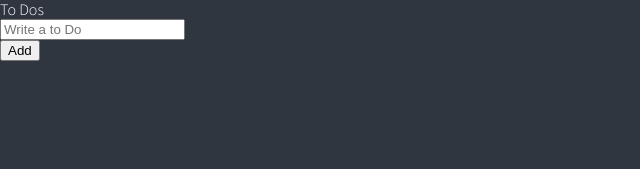
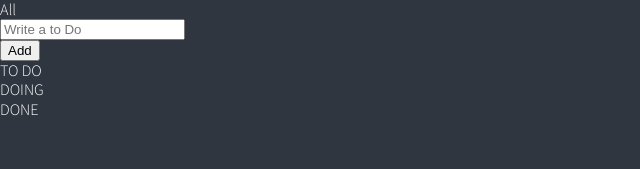
Before and after one commit to ChaeSangJung/to_do_react_master, a React (Create React App) app: page / in a window 1280 px wide. Shown: the top 169 px of the page, without its empty margins (0-640 px from the left). Built offline with nearby package versions, Linux system fonts and the light colour scheme.

Commit message:
4.16 Selectors part One

```diff
--- a/src/atom.tsx
+++ b/src/atom.tsx
@@ -1,4 +1,5 @@
-import { atom } from "recoil";
+import { atom, selector } from "recoil";
+import ToDo from "./components/ToDo";
 import { IToDo } from "./types";
 
 
@@ -6,3 +7,30 @@
     key:"toDo",
     default:[],
 });
+
+// export const toDoSelector = selector({
+//     key: "toDoSelector",
+//     get: ({get}) => {
+//         return "hello";
+//     }
+// });
+
+// export const toDoSelector = selector({
+//     key: "toDoSelector",
+//     get: ({get}) => {
+//         const toDos = get(toDoSate);
+//         return toDos.length;
+//     }
+// });
+
+export const toDoSelector = selector({
+    key: "toDoSelector",
+    get: ({get}) => {
+        const toDos = get(toDoSate);
+        return [
+            toDos.filter((toDo) => toDo.category === "TO_DO"),
+            toDos.filter((toDo) => toDo.category === "DOING"),
+            toDos.filter((toDo) => toDo.category === "DONE"),
+        ]
+    }
+});
--- a/src/components/ToDoList.tsx
+++ b/src/components/ToDoList.tsx
@@ -1,14 +1,16 @@
 import { useRecoilValue } from "recoil";
-import { toDoSate } from "../atom";
+import { toDoSate, toDoSelector } from "../atom";
 import CreateToDo from "./CreateToDo";
 import ToDo from "./ToDo";
 
 const TodoList = () => {
     const toDos = useRecoilValue(toDoSate);
-    console.log(toDos)
+    const [toDo, doing, done] = useRecoilValue(toDoSelector);
+
     return (
         <div>
-            <h1>To Dos</h1>
+            <div>
+                <h1>All</h1>
                 <CreateToDo />
                 <ul>
                     {toDos.map((todo) => (
@@ -16,6 +18,31 @@
                     ))}
                 </ul>
             </div>
+            <div>
+                <h1>TO DO</h1>
+                <ul>
+                    {toDo.map((todo) => (
+                        <ToDo key={todo.id} {...todo}/>
+                    ))}
+                </ul>
+            </div>
+            <div>
+                <h1>DOING</h1>
+                <ul>
+                    {doing.map((todo) => (
+                        <ToDo key={todo.id} {...todo}/>
+                    ))}
+                </ul>
+            </div>
+            <div>
+                <h1>DONE</h1>
+                <ul>
+                    {done.map((todo) => (
+                        <ToDo key={todo.id} {...todo}/>
+                    ))}
+                </ul>
+            </div>
+        </div>
     )
 }
 
```
Also changed, not shown: 1 other file (tests, documents, lock files or other folders). Lines whose indentation alone changed are shown as unchanged.
